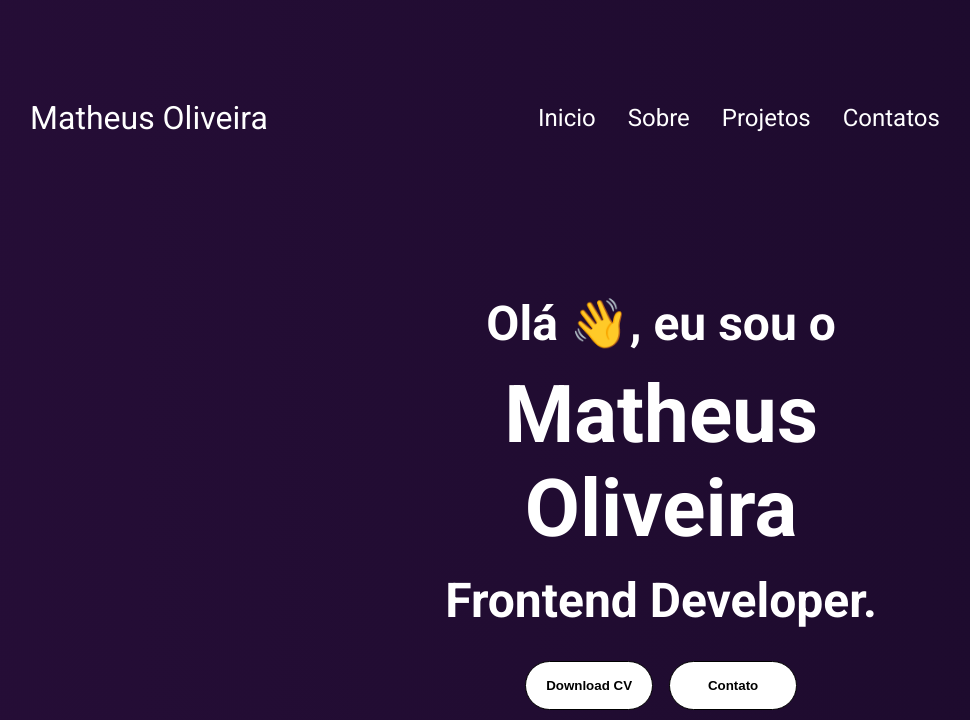
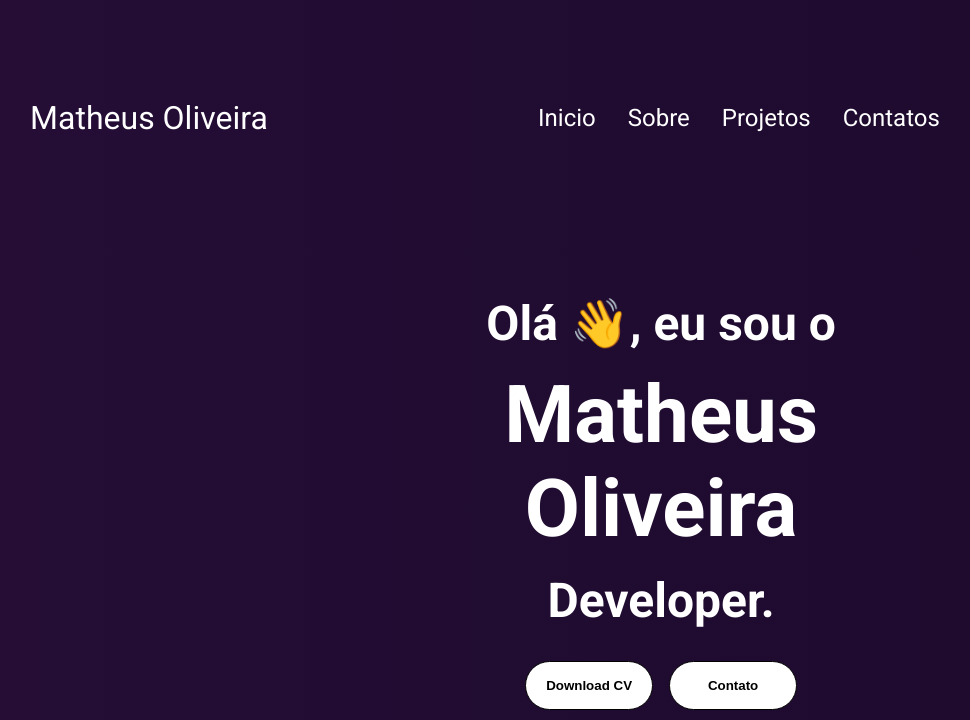
Before and after one commit to matheushor/Portfolio, a plain HTML site: page index.html in a window 1280 px wide. Shown: the top 720 px of the page, without its empty margins (155-1125 px from the left). Drawn offline with Linux system fonts and the light colour scheme; a script that the page names is missing.

Commit message:
Update index.html

```diff
--- a/index.html
+++ b/index.html
@@ -53,7 +53,7 @@
     <div class="section_text">
       <p class="section_text_p1">Olá 👋, eu sou o </p>
       <h1 class="title">Matheus Oliveira</h1>
-      <p class="section_text_p2">Frontend Developer.</p>
+      <p class="section_text_p2">Developer.</p>
     <div class="btn-container">
       <button
       class="btn btn-color-2"
```
